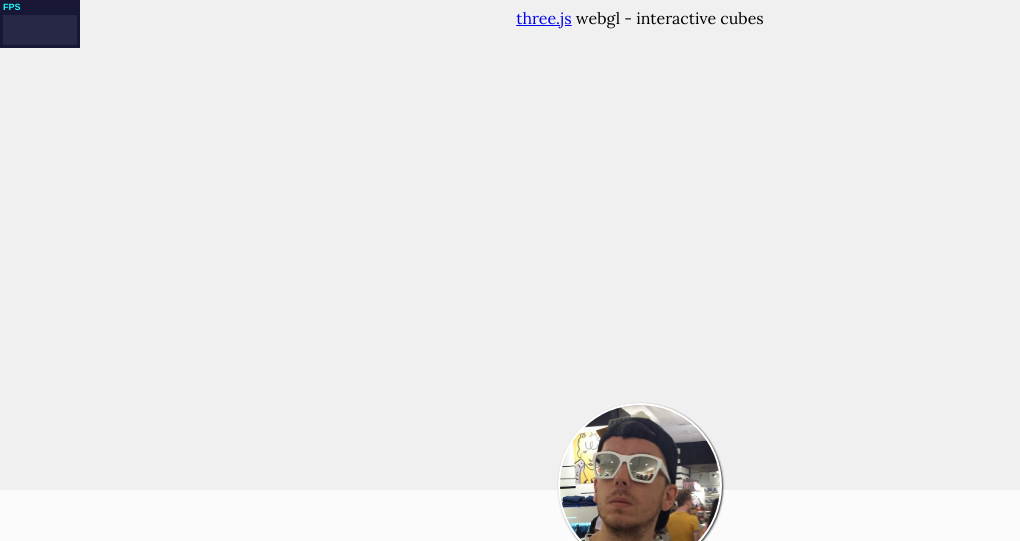
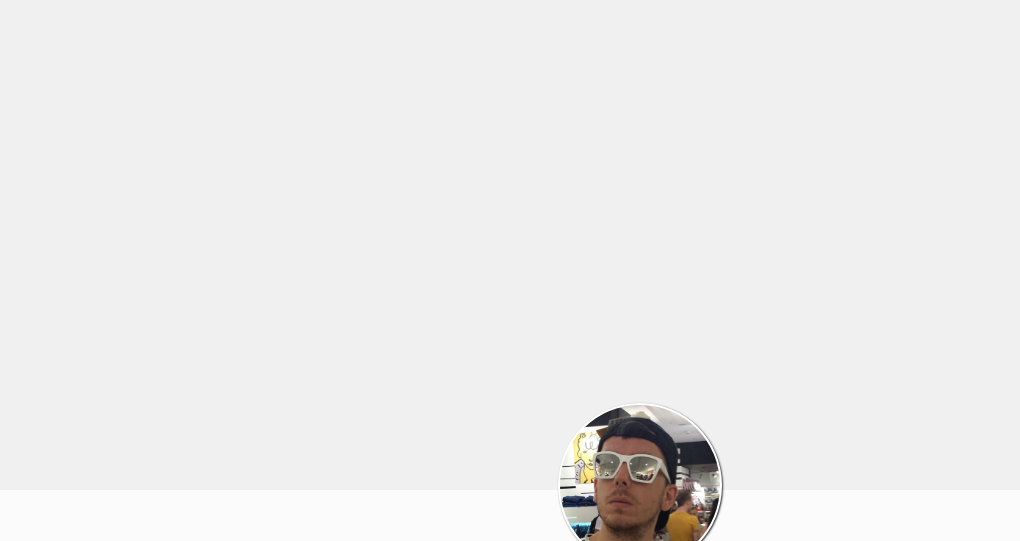
Before and after one commit to lufthavn/CodeByKastrup, a plain HTML site: page index.html in a window 1280 px wide. Shown: the top 541 px of the page, without its empty margins (0-1020 px from the left). Drawn offline with nearby package versions, Linux system fonts and the light colour scheme.

Commit message:
removed debug stats

```diff
--- a/cubes.js
+++ b/cubes.js
@@ -13,14 +13,6 @@
 
 				container = document.createElement( 'div' );
 				document.getElementById("cubes").appendChild( container );
-
-				var info = document.createElement( 'div' );
-				info.style.position = 'absolute';
-				info.style.top = '10px';
-				info.style.width = '100%';
-				info.style.textAlign = 'center';
-				info.innerHTML = '<a href="http://threejs.org" target="_blank">three.js</a> webgl - interactive cubes';
-				container.appendChild( info );
 
 				camera = new THREE.PerspectiveCamera( 70, window.innerWidth / window.innerHeight, 1, 10000 );
 
@@ -74,12 +66,6 @@
 				var rendererElement = renderer.domElement;
 				rendererElement.id = "render-canvas";
 				container.appendChild(rendererElement);
-
-				stats = new Stats();
-				stats.domElement.style.position = 'absolute';
-				stats.domElement.style.top = '0px';
-				container.appendChild( stats.domElement );
-
 				renderer.domElement.addEventListener( 'mousemove', onDocumentMouseMove, false );
 
 				//
--- a/index.html
+++ b/index.html
@@ -62,7 +62,6 @@
 
 
 		<script src="https://cdnjs.cloudflare.com/ajax/libs/three.js/r71/three.min.js"></script>
-		<script src="stats.js"></script>
 		<script src="cubes.js"></script>
 
 	</body>
--- a/stats.js
+++ /dev/null
@@ -1,149 +0,0 @@
-/**
- * @author mrdoob / http://mrdoob.com/
- */
-
-var Stats = function () {
-
-	var startTime = Date.now(), prevTime = startTime;
-	var ms = 0, msMin = Infinity, msMax = 0;
-	var fps = 0, fpsMin = Infinity, fpsMax = 0;
-	var frames = 0, mode = 0;
-
-	var container = document.createElement( 'div' );
-	container.id = 'stats';
-	container.addEventListener( 'mousedown', function ( event ) { event.preventDefault(); setMode( ++ mode % 2 ) }, false );
-	container.style.cssText = 'width:80px;opacity:0.9;cursor:pointer';
-
-	var fpsDiv = document.createElement( 'div' );
-	fpsDiv.id = 'fps';
-	fpsDiv.style.cssText = 'padding:0 0 3px 3px;text-align:left;background-color:#002';
-	container.appendChild( fpsDiv );
-
-	var fpsText = document.createElement( 'div' );
-	fpsText.id = 'fpsText';
-	fpsText.style.cssText = 'color:#0ff;font-family:Helvetica,Arial,sans-serif;font-size:9px;font-weight:bold;line-height:15px';
-	fpsText.innerHTML = 'FPS';
-	fpsDiv.appendChild( fpsText );
-
-	var fpsGraph = document.createElement( 'div' );
-	fpsGraph.id = 'fpsGraph';
-	fpsGraph.style.cssText = 'position:relative;width:74px;height:30px;background-color:#0ff';
-	fpsDiv.appendChild( fpsGraph );
-
-	while ( fpsGraph.children.length < 74 ) {
-
-		var bar = document.createElement( 'span' );
-		bar.style.cssText = 'width:1px;height:30px;float:left;background-color:#113';
-		fpsGraph.appendChild( bar );
-
-	}
-
-	var msDiv = document.createElement( 'div' );
-	msDiv.id = 'ms';
-	msDiv.style.cssText = 'padding:0 0 3px 3px;text-align:left;background-color:#020;display:none';
-	container.appendChild( msDiv );
-
-	var msText = document.createElement( 'div' );
-	msText.id = 'msText';
-	msText.style.cssText = 'color:#0f0;font-family:Helvetica,Arial,sans-serif;font-size:9px;font-weight:bold;line-height:15px';
-	msText.innerHTML = 'MS';
-	msDiv.appendChild( msText );
-
-	var msGraph = document.createElement( 'div' );
-	msGraph.id = 'msGraph';
-	msGraph.style.cssText = 'position:relative;width:74px;height:30px;background-color:#0f0';
-	msDiv.appendChild( msGraph );
-
-	while ( msGraph.children.length < 74 ) {
-
-		var bar = document.createElement( 'span' );
-		bar.style.cssText = 'width:1px;height:30px;float:left;background-color:#131';
-		msGraph.appendChild( bar );
-
-	}
-
-	var setMode = function ( value ) {
-
-		mode = value;
-
-		switch ( mode ) {
-
-			case 0:
-				fpsDiv.style.display = 'block';
-				msDiv.style.display = 'none';
-				break;
-			case 1:
-				fpsDiv.style.display = 'none';
-				msDiv.style.display = 'block';
-				break;
-		}
-
-	};
-
-	var updateGraph = function ( dom, value ) {
-
-		var child = dom.appendChild( dom.firstChild );
-		child.style.height = value + 'px';
-
-	};
-
-	return {
-
-		REVISION: 12,
-
-		domElement: container,
-
-		setMode: setMode,
-
-		begin: function () {
-
-			startTime = Date.now();
-
-		},
-
-		end: function () {
-
-			var time = Date.now();
-
-			ms = time - startTime;
-			msMin = Math.min( msMin, ms );
-			msMax = Math.max( msMax, ms );
-
-			msText.textContent = ms + ' MS (' + msMin + '-' + msMax + ')';
-			updateGraph( msGraph, Math.min( 30, 30 - ( ms / 200 ) * 30 ) );
-
-			frames ++;
-
-			if ( time > prevTime + 1000 ) {
-
-				fps = Math.round( ( frames * 1000 ) / ( time - prevTime ) );
-				fpsMin = Math.min( fpsMin, fps );
-				fpsMax = Math.max( fpsMax, fps );
-
-				fpsText.textContent = fps + ' FPS (' + fpsMin + '-' + fpsMax + ')';
-				updateGraph( fpsGraph, Math.min( 30, 30 - ( fps / 100 ) * 30 ) );
-
-				prevTime = time;
-				frames = 0;
-
-			}
-
-			return time;
-
-		},
-
-		update: function () {
-
-			startTime = this.end();
-
-		}
-
-	}
-
-};
-
-if ( typeof module === 'object' ) {
-
-	module.exports = Stats;
-
-}
```
